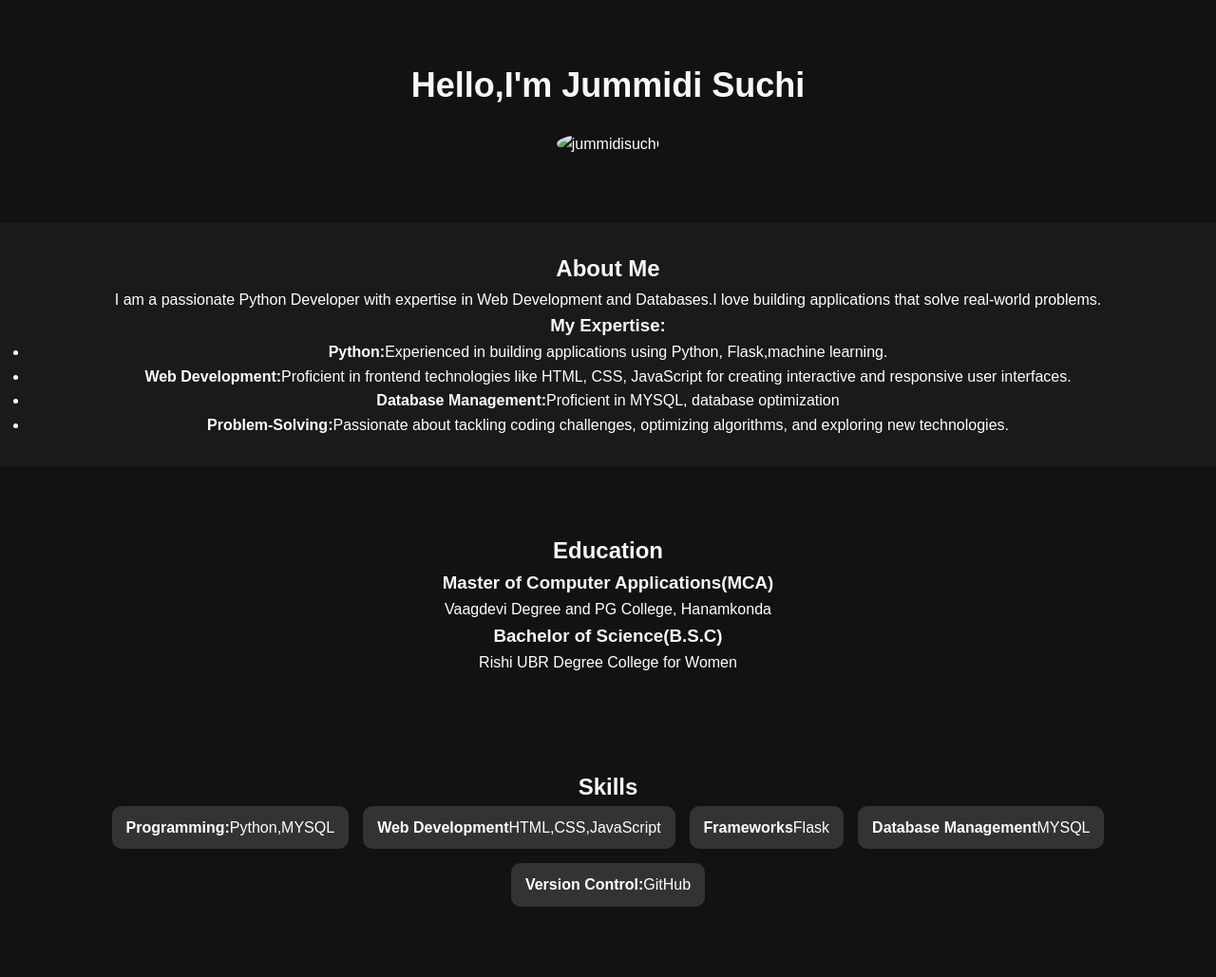
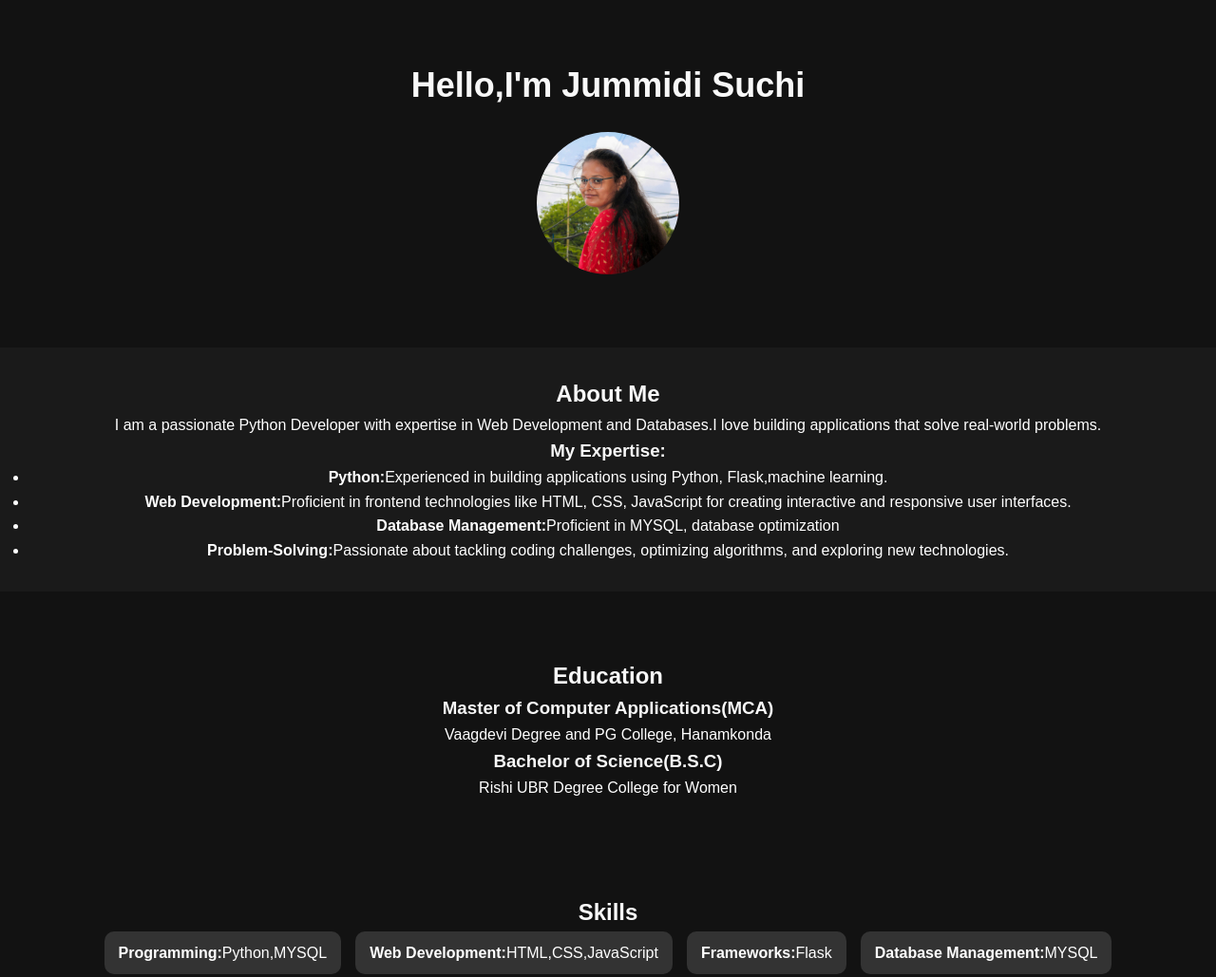
Before and after one commit to suchiammu/my-portfolio, a plain HTML site: page index.html in a window 1280 px wide. Shown: the part 160-1189 px from the top of the page at 95% size. Drawn offline with Linux system fonts and the light colour scheme; files whose address does not match are found by name.

Commit message:
first commit

```diff
--- a/index.html
+++ b/index.html
@@ -27,7 +27,7 @@
         </div>
         <div class="profile">
 
-            <img src="C:\Users\VINAY\Downloads\WhatsApp Image 2025-03-12 at 2.20.03 PM.jpeg" alt="jummidisuchi">
+            <img src="C:\Users\VINAY\OneDrive\Desktop\My portfolio\assets\WhatsApp Image 2025-03-12 at 2.20.03 PM.jpeg" alt="jummidisuchi">
         </div>
     </section>
 
@@ -58,9 +58,9 @@
         <h2>Skills</h2>
         <ul>
             <li><strong>Programming:</strong>Python,MYSQL</li>
-            <li><strong>Web Development</strong>HTML,CSS,JavaScript</li>
-            <li><strong>Frameworks</strong>Flask</li>
-            <li><strong>Database Management</strong>MYSQL</li>
+            <li><strong>Web Development:</strong>HTML,CSS,JavaScript</li>
+            <li><strong>Frameworks:</strong>Flask</li>
+            <li><strong>Database Management:</strong>MYSQL</li>
             <li><strong>Version Control:</strong>GitHub</li>
         </ul>
     </section>
```
Also changed, not shown: assets/WhatsApp Image 2025-03-12 at 2.20.03 PM.jpeg (added), 1 other file.
